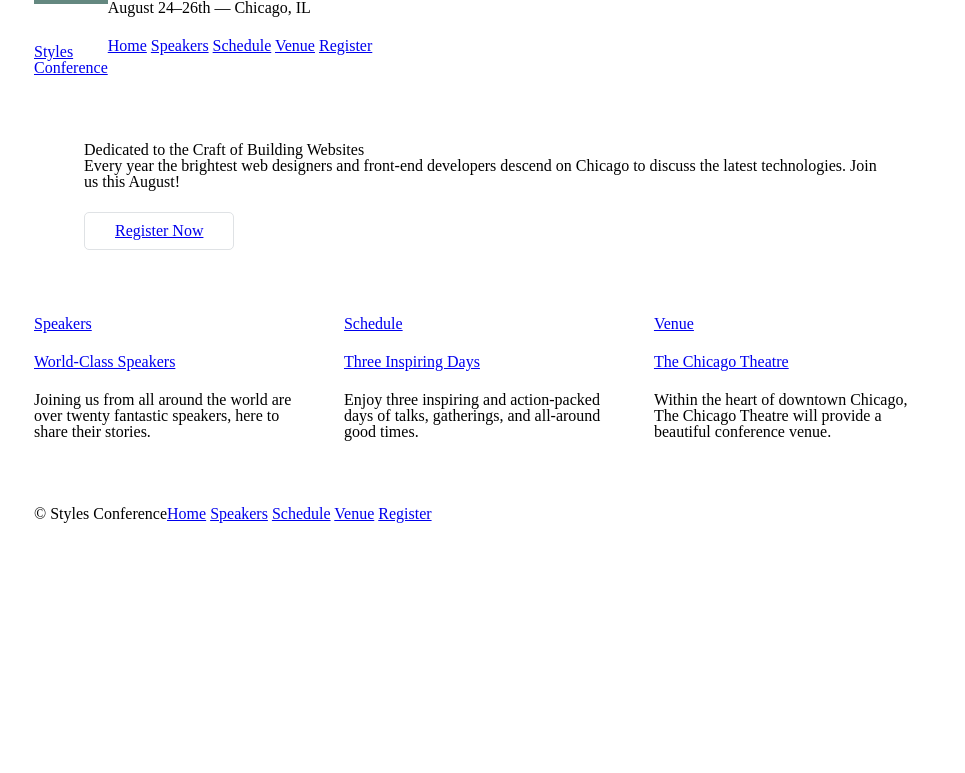
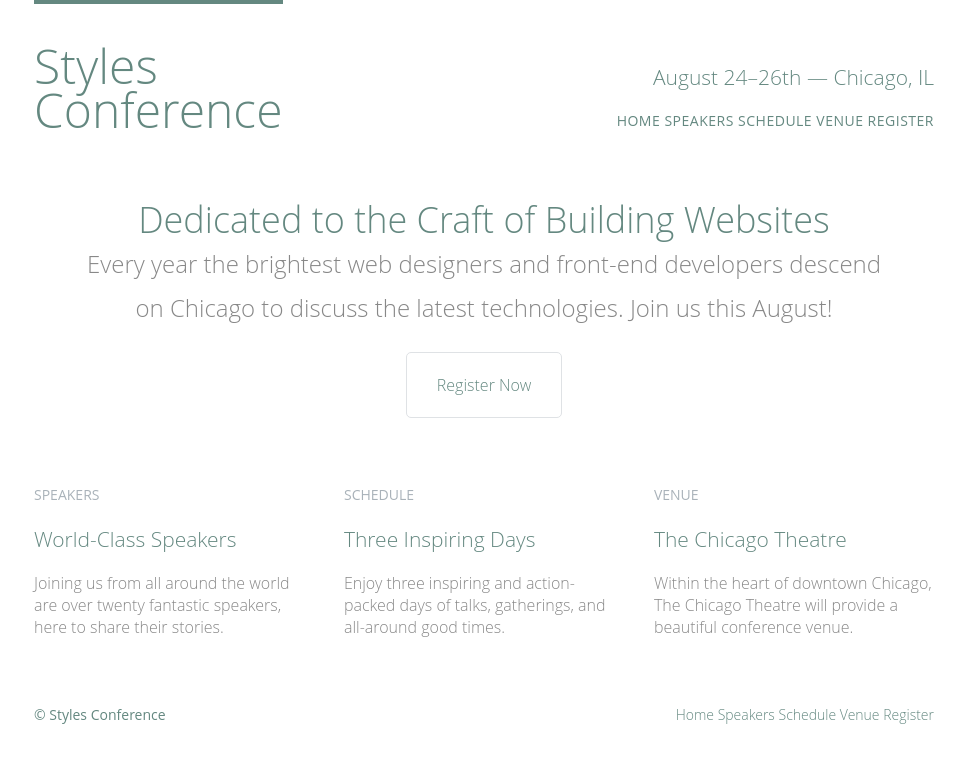
Before and after one commit to 266946/styles-conference, a plain HTML site: page index.html in a window 1280 px wide. Shown: the whole page, without its empty margins (156-1121 px from the left). Drawn offline with Linux system fonts and the light colour scheme.

Commit message:
october17

```diff
--- a/assets/stylesheets/main.css
+++ b/assets/stylesheets/main.css
@@ -167,3 +167,134 @@ h1, h3, h4, h5, p {
   padding-bottom:44px;
   padding-top:44px;
 }
+
+/*
+  ========================================
+  Custom styles
+  ========================================
+*/
+body{
+  color:#888;
+  font:300 16px/22px "Open Sans", "Helvetica Neue", Helvetica, Arial, sans-serif;
+}
+h1,h2,h3,h4{
+  color:#648880;
+}
+
+h1{
+  font-size:36px;
+  line-height: 44px;
+}
+
+h2{
+  font-size: 24px;
+  line-height: 44px;
+}
+
+h3{
+  font-size: 21px;
+}
+
+h4{
+  font-size: 18px;
+}
+
+h5{
+  color:#a9b2b9;
+  font-size: 14px;
+  font-weight: 400;
+  text-transform: uppercase;
+}
+
+strong{
+  font-weight: 400;
+}
+cite,em{
+  font-style:italic;
+}
+
+/*
+  ========================================
+  Links
+  ========================================
+*/
+
+a:hover {
+  color: #a9b2b9;
+}
+a {
+  color: #648880;
+}
+
+.logo{
+  border-top: 4px solid #648880;
+  float:left;
+  font-size: 48px;
+  line-height: 44px;
+  padding: 40px 0 22px 0;
+}
+
+.tagline{
+  margin: 66px 0 22px 0;
+  text-align:right;
+}
+
+.primary-nav{
+  font-size: 14px;
+  font-weight: 400;
+  letter-spacing: .5px;
+  text-transform: uppercase;
+}
+
+.primary-footer{
+  color: #648880;
+  font-size: 14px;
+  padding-bottom: 44px;
+  padding-top: 44px;
+}
+
+.primary-footer small{
+  float:left;
+  font-weight: 400;
+}
+
+.hero{
+  line-height: 44px;
+  padding: 22px 80px 66px 80px;
+  text-align: center;
+}
+
+.hero h2{
+  font-size: 36px;
+}
+
+.hero p{
+  font-size: 24px;
+}
+
+.teaser a:hover h3{
+  color: #a9b2b9;
+}
+
+a{
+  color: #648880;
+  text-decoration: none;
+}
+
+a:hover{
+  color: #a9b2b9
+}
+
+p a{
+  border-bottom: 1px solid #dfe2e5;
+}
+
+/*
+  ========================================
+  Navigation
+  ========================================
+*/
+
+.nav {
+  text-align: right;
+}
--- a/index.html
+++ b/index.html
@@ -17,9 +17,9 @@
         <a href="index.html">Styles <br> Conference</a>
       </h1>
 
-      <h3>August 24&ndash;26th &mdash; Chicago, IL</h3>
+      <h3 class="tagline">August 24&ndash;26th &mdash; Chicago, IL</h3>
 
-      <nav>
+      <nav class="nav primary-nav">
         <a href="index.html">Home</a>
         <a href="speakers.html">Speakers</a>
         <a href="schedule.html">Schedule</a>
@@ -47,7 +47,7 @@
 
       <!--Speakers-->
 
-      <section class="col-1-3">
+      <section class="teaser col-1-3">
         <a href="speakers.html">
           <h5>Speakers</h5>
           <h3>World-Class Speakers</h3>
@@ -83,7 +83,7 @@
 
       <small>&copy; Styles Conference</small>
 
-      <nav>
+      <nav class="nav">
         <a href="index.html">Home</a>
         <a href="speakers.html">Speakers</a>
         <a href="schedule.html">Schedule</a>
```
